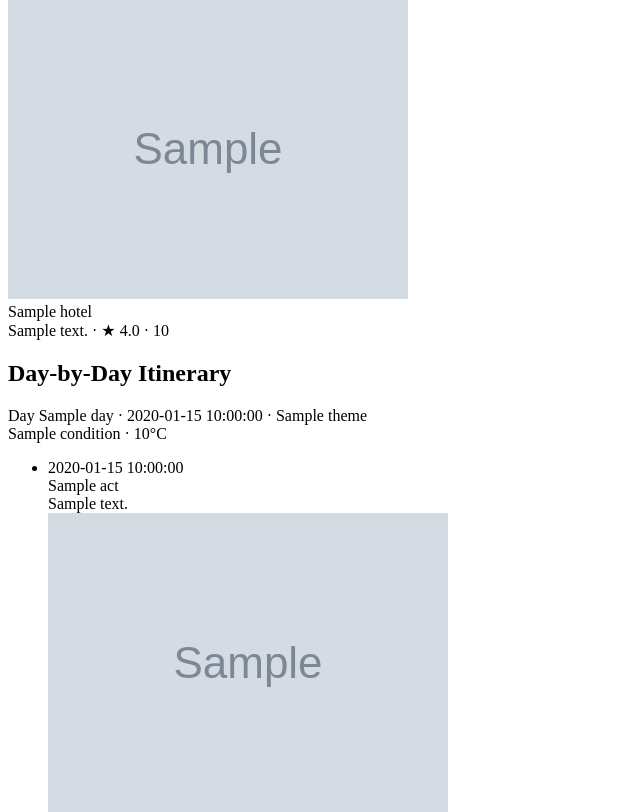
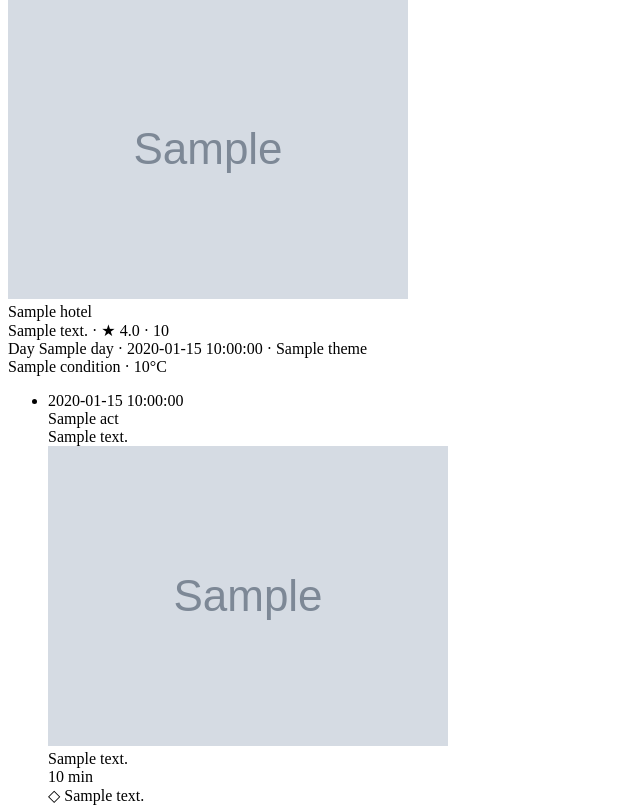
Before and after one commit to happychau0v0/CSCI3280-travel-agent, a Python web app: template backend/app/templates/itinerary.html in a window 1280 px wide. Shown: the part 450-1262 px from the top of the page, without its empty margins (0-640 px from the left). Run offline with Jinja, Linux system fonts and the light colour scheme; the template is opened without the code that fills it: most values are stand-ins (such as "Sample title", 1, 10 or a date in 2020); grey boxes marked "Sample" are stand-in pictures.

Commit message:
chore: hide redundant Day-by-Day heading in export template

```diff
--- a/backend/app/templates/itinerary.html
+++ b/backend/app/templates/itinerary.html
@@ -152,7 +152,7 @@
 <!-- ── 4. Day-by-Day Itinerary ───────────────────── -->
 {% if days %}
 <section>
-  <h2>Day-by-Day Itinerary</h2>
+  <!-- <h2>Day-by-Day Itinerary</h2> -->
   {% for day in days %}
   <div class="day-block">
     <div class="day-heading">
```
